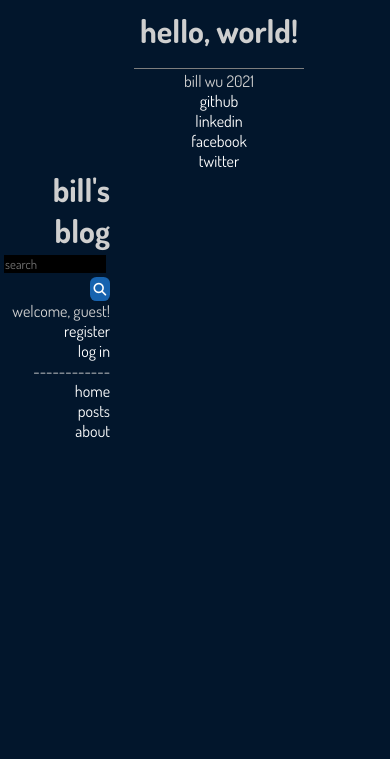
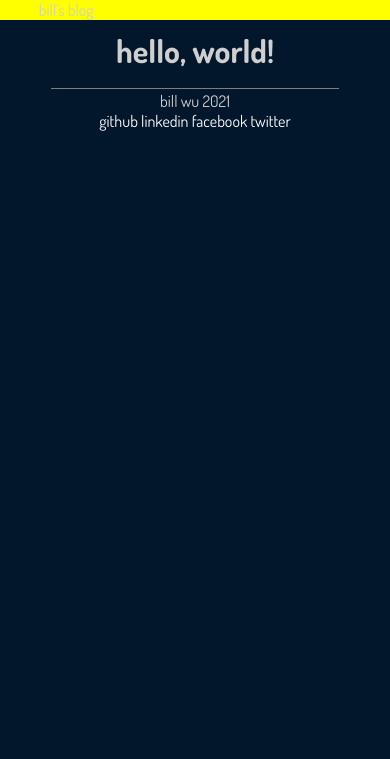
Before and after one commit to bw5io/flask-blog, a Flask app: page / in a window 390 px wide. Shown: the top 759 px of the page. Run offline with Flask 2, Linux system fonts and the light colour scheme; data that the repository does not hold is empty; some libraries are stand-ins or nearby versions.

Commit message:
Responsive Design Applied

```diff
--- a/blog/static/style.css
+++ b/blog/static/style.css
@@ -17,7 +17,6 @@ body{
 a{
     color: white;
     text-decoration: none;
-    transition: 0.3s;
 }
 
 a:hover{
@@ -37,35 +36,38 @@ h2{
 
 /* Grid Initialize */
 
-.grid-container{
-    display: grid;
-    grid-template-columns: 1fr 3fr 1fr;
-    grid-gap: 1em;
+#topnav{
+    background: yellow;
+}
+
+.navibar{
+    visibility: hidden;
+    position: fixed;
+}
+
+.navivis{
+    position: fixed;
+    background: rgba(0,0,0,90%);
     width: 100vw;
     height: 100vh;
-    overflow: hidden;
-}
-
-#navi{
-    grid-column: 1/2;
-    text-align: right;
-    padding-top: 20vh;
-}
-
-#navi ul{
-    list-style: none;
+    padding: 30% 0;
+    text-align: center;
+    font-size: 1.3em;
 }
 
 #main{
-    grid-column: 2/3;
+    overflow: auto;
     text-align: center;
-    overflow: scroll;
+
 }
 
 #sidebar{
-    padding-top: 24vh;
-    grid-column:3/4;
-    text-align: left;
+    visibility: hidden;
+    position: fixed;
+}
+
+.navi ul{
+    list-style: none;
 }
 
 .middle{
@@ -118,7 +120,6 @@ h2{
     display: inline-block;
     border-radius: 0.5em;
     border: none;
-    transition: 0.3s;
 }
 
 #searchbtn{
@@ -164,6 +165,8 @@ h2{
 
 #main_text{
     text-align:justify;
+    margin:auto;
+    width: 90%
 }
 
 .comment{
@@ -216,9 +219,40 @@ h2{
     transform: translate(-50%, -50%);
 }
 
-@media (max-width: 900px){
+@media (min-width: 900px)
+{
     .grid-container{
-        height: 90vh;
-        grid-template-rows: 6fr 1fr;
+        display: grid;
+        grid-template-columns: 1fr 3fr 1fr;
+        grid-gap: 1em;
+        width: 100vw;
+        height: 100vh;
+        overflow: hidden;
+    }
+
+    .navibar{
+        grid-column: 1/2;
+        text-align: right;
+        padding-top: 20vh;
+        visibility: visible;
+        position: unset;
+    }
+
+    #main{
+        grid-column: 2/3;
+        overflow: scroll;
+    }
+
+    #sidebar{
+        padding-top: 24vh;
+        grid-column:3/4;
+        text-align: left;
+        visibility: visible;
+        position: unset;
+    }
+
+    #topnav{
+        visibility: hidden;
+        position: fixed;
     }
 }
--- a/blog/templates/layout.html
+++ b/blog/templates/layout.html
@@ -13,10 +13,24 @@
         <link rel="stylesheet" href="{{ url_for('static',filename='style.css') }}">
         <script src="https://kit.fontawesome.com/fbff42ae6f.js" crossorigin="anonymous"></script>
         <script src="{{url_for('static',filename='moment.js')}}"></script>
+        <script>
+            function myFunction() {
+              var x = document.getElementById("navi");
+              if (x.className === "navibar") {
+                x.className = "navivis";
+              } else {
+                x.className = "navibar";
+              }
+            }
+        </script>
     </head>
     <body>
         <div class="grid-container">
-            <div id="navi">
+            <div id="topnav">
+                <a href="javascript:void();" onclick="myFunction()">Menu</a>
+                Bill's Blog
+            </div>
+            <div id="navi" class="navibar">
                 <h1>Bill's Blog</h1>
                 <form action="{{url_for('search')}}" method="get">
                     <input type="search" name="s" class="inputline" id="searchfield" placeholder="search">
@@ -71,5 +85,6 @@
         <script src="{{url_for('static',filename='close.js')}}"></script>
         {%endif%}
         {%endwith%}
+
     </body>
 </html>
```
